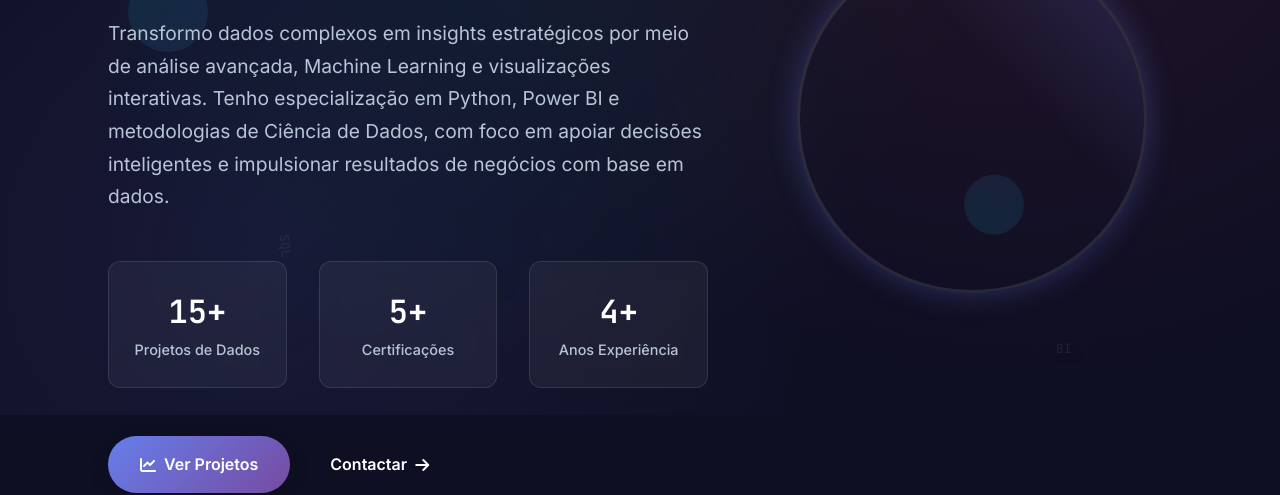
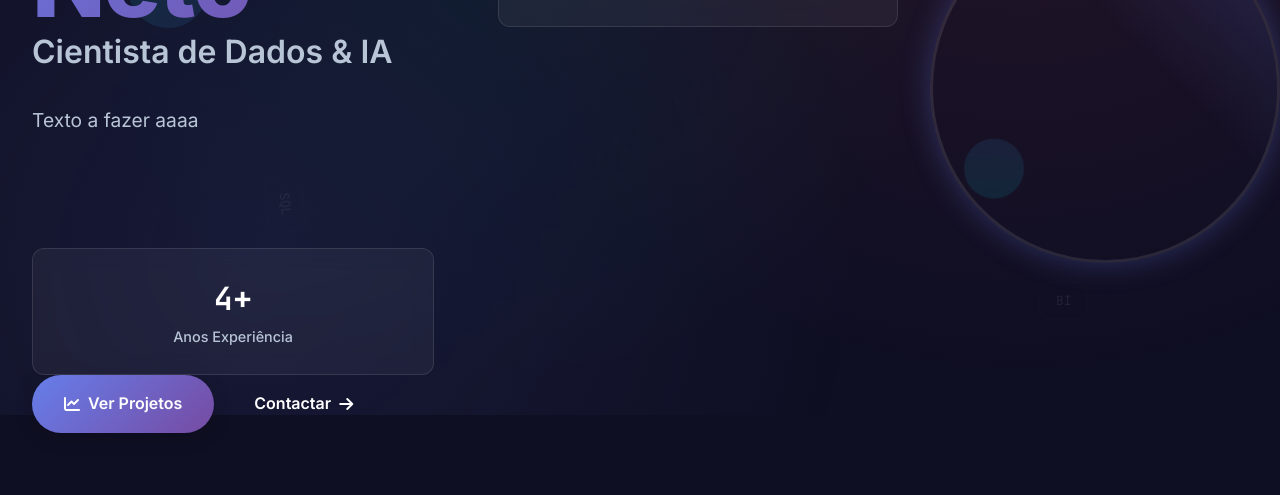
Before and after one commit to ginfurt/neto, a plain HTML site: page index.html in a window 1280 px wide. Shown: the part 385-880 px from the top of the page. Drawn offline with Linux system fonts and the light colour scheme.

Commit message:
Update index.html
up

```diff
--- a/index.html
+++ b/index.html
@@ -59,12 +59,7 @@
                         <span class="title-sub">Cientista de Dados & IA</span>
                     </h1>
                     <p class="hero-description">
-                        Transformo dados complexos em insights estratégicos por meio de análise avançada, Machine Learning e visualizações interativas. Tenho especialização em Python, Power BI e metodologias de Ciência de Dados, com foco em apoiar decisões inteligentes e impulsionar resultados de negócios com base em dados.
-                    </p>
-                    <div class="hero-stats">
-                        <div class="stat-item">
-                            <span class="stat-number">15+</span>
-                            <span class="stat-label">Projetos de Dados</span>
+                        Texto a fazer aaaa
                         </div>
                         <div class="stat-item">
                             <span class="stat-number">5+</span>
```
